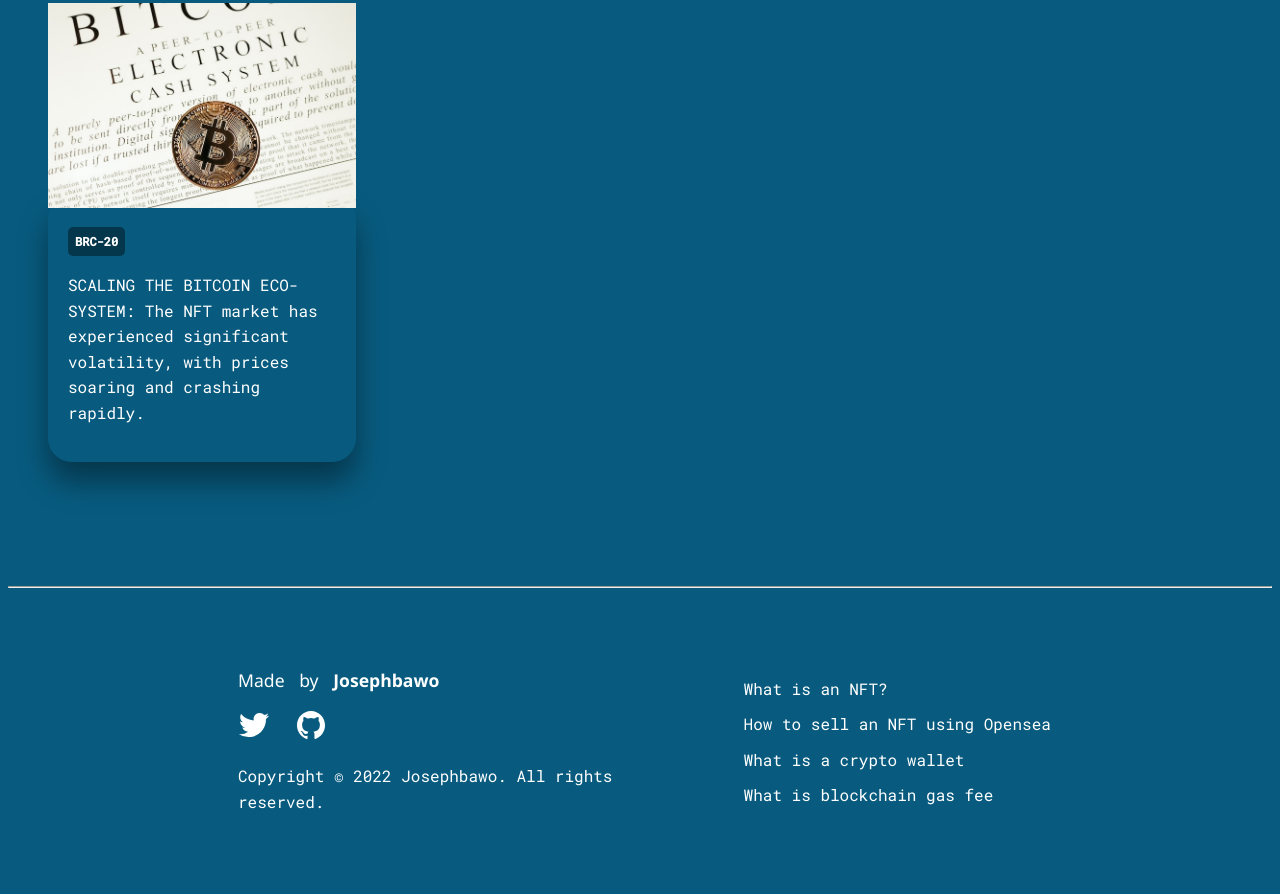
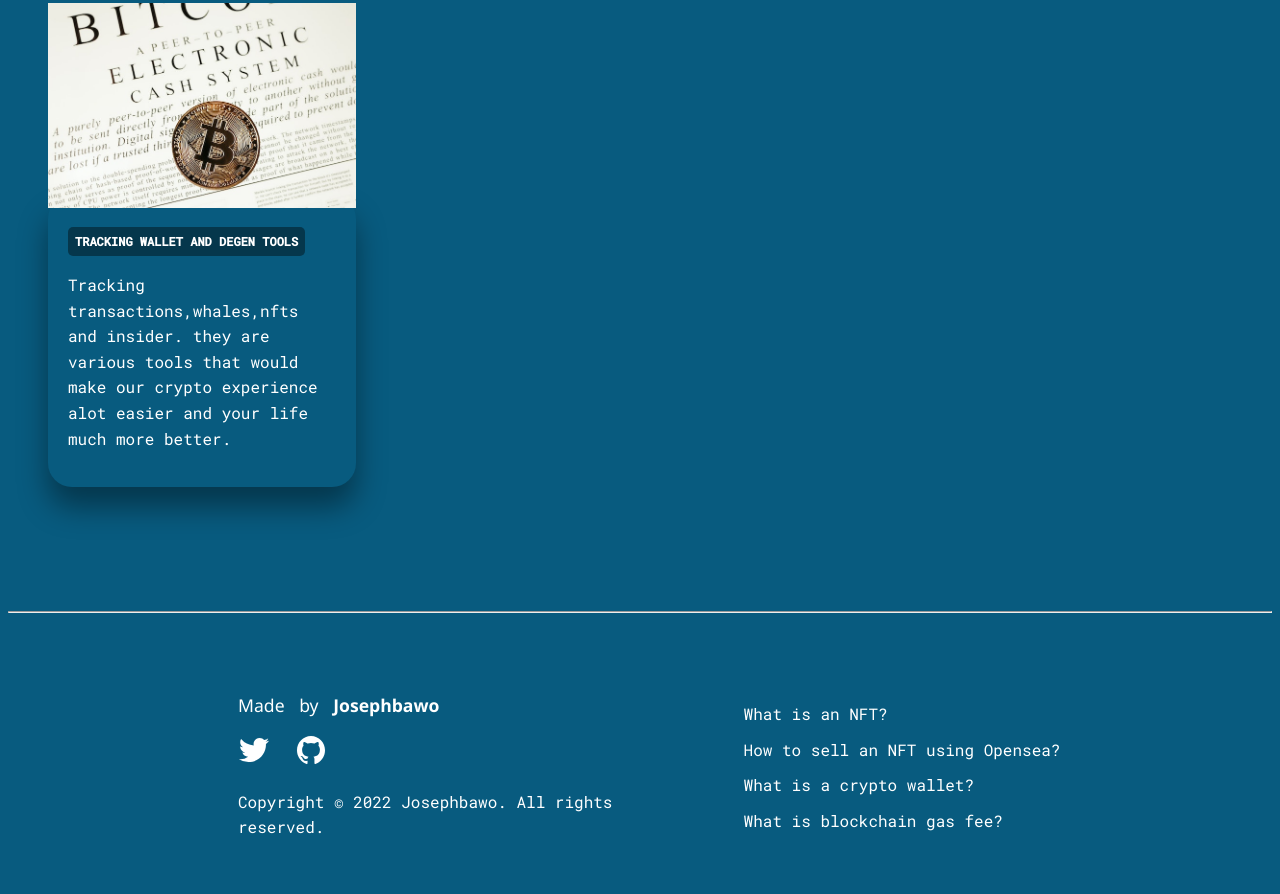
Before and after one commit to Joebakid/NFT-blog, a plain HTML site: page index.html in a window 1280 px wide. Shown: the part 1017-1911 px from the top of the page. Drawn offline with nearby package versions, Linux system fonts and the light colour scheme; a web font is replaced by a local one.

Commit message:
tracking wallet -article

```diff
--- a/index.html
+++ b/index.html
@@ -95,12 +95,12 @@
             <figure>
               <img src="dark theme icon/BRC-20.jpg" alt="" />
               <div class="box-details">
-                <h3 class="heading-font">BRC-20</h3>
+                <h3 class="heading-font">TRACKING WALLET AND DEGEN TOOLS</h3>
                 <span>
                   <p>
-                    SCALING THE BITCOIN ECO-SYSTEM: The NFT market has
-                    experienced significant volatility, with prices soaring and
-                    crashing rapidly.
+                    Tracking transactions,whales,nfts and insider. they are
+                    various tools that would make our crypto experience alot
+                    easier and your life much more better.
                   </p>
                 </span>
               </div>
@@ -139,13 +139,13 @@
           >What is an NFT?</a
         >
         <a target="_blank" href="https://opensea.io/learn/how-to-sell-nfts"
-          >How to sell an NFT using Opensea</a
+          >How to sell an NFT using Opensea?</a
         >
         <a target="_blank" href="https://opensea.io/learn/what-is-crypto-wallet"
-          >What is a crypto wallet</a
+          >What is a crypto wallet?</a
         >
         <a target="_blank" href="https://opensea.io/learn/nft-gas-fees"
-          >What is blockchain gas fee</a
+          >What is blockchain gas fee?</a
         >
       </div>
     </div>
```
